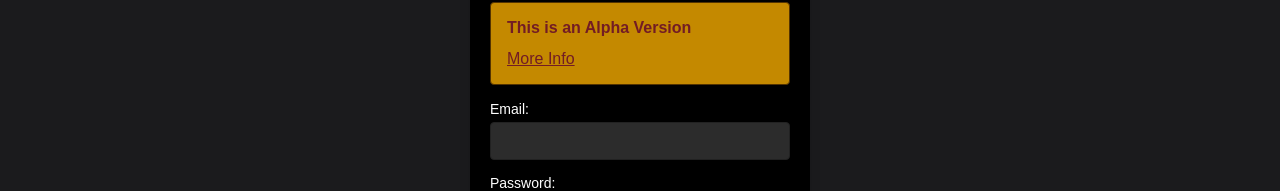
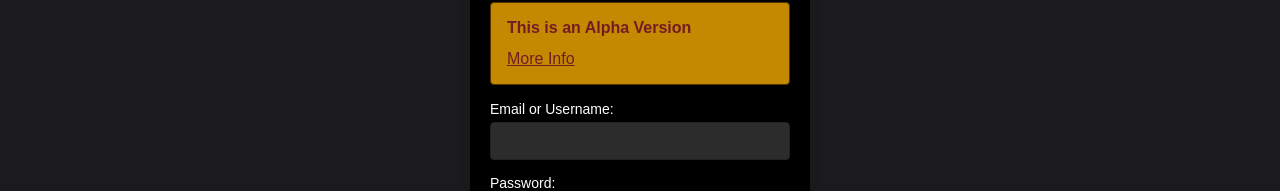
Before and after one commit to JonasunderscoreJones/dash.jonasjones.dev, a SvelteKit app: page /login in a window 1280 px wide. Shown: the part 281-472 px from the top of the page. Built offline with nearby package versions, Linux system fonts and the light colour scheme.

Commit message:
added support for username in login

```diff
--- a/src/routes/login/+page.svelte
+++ b/src/routes/login/+page.svelte
@@ -15,13 +15,21 @@
 
     const handleLogin = async () => {
       try {
+        // Check if email is a valid email address
+        const isValidEmail = /^[^\s@]+@[^\s@]+\.[^\s@]+$/.test(email);
+
+        // If it's not a valid email, rename it to 'username'
+        const loginData = isValidEmail ? { email } : { username: email };
+
+        // Make the fetch request with either 'email' or 'username'
         const response = await fetch(ACCOUNTS_WORKER_URL + '/login', {
           method: 'POST',
-          body: JSON.stringify({ email, password }),
+          body: JSON.stringify({ ...loginData, password }),
           headers: {
             'Content-Type': 'application/json'
           }
         });
+
         const data = await response.json();
         if (data.sessionKey) {
           // Set session key as a cookie
@@ -51,7 +59,7 @@
       {/if}
 
       <form on:submit|preventDefault={handleLogin}>
-        <label for="email">Email:</label>
+        <label for="email">Email or Username:</label>
         <input id="email" bind:value={email} required />
 
         <label for="password">Password:</label>
```
